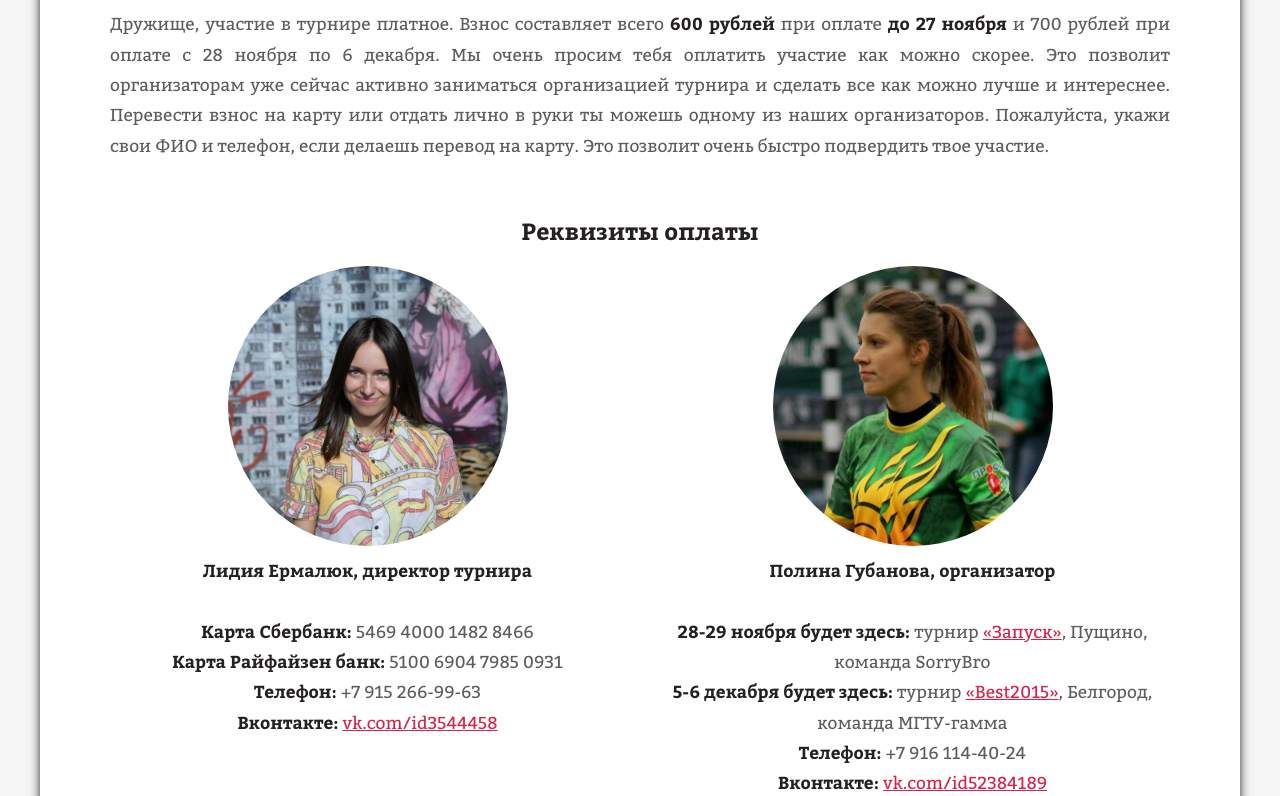
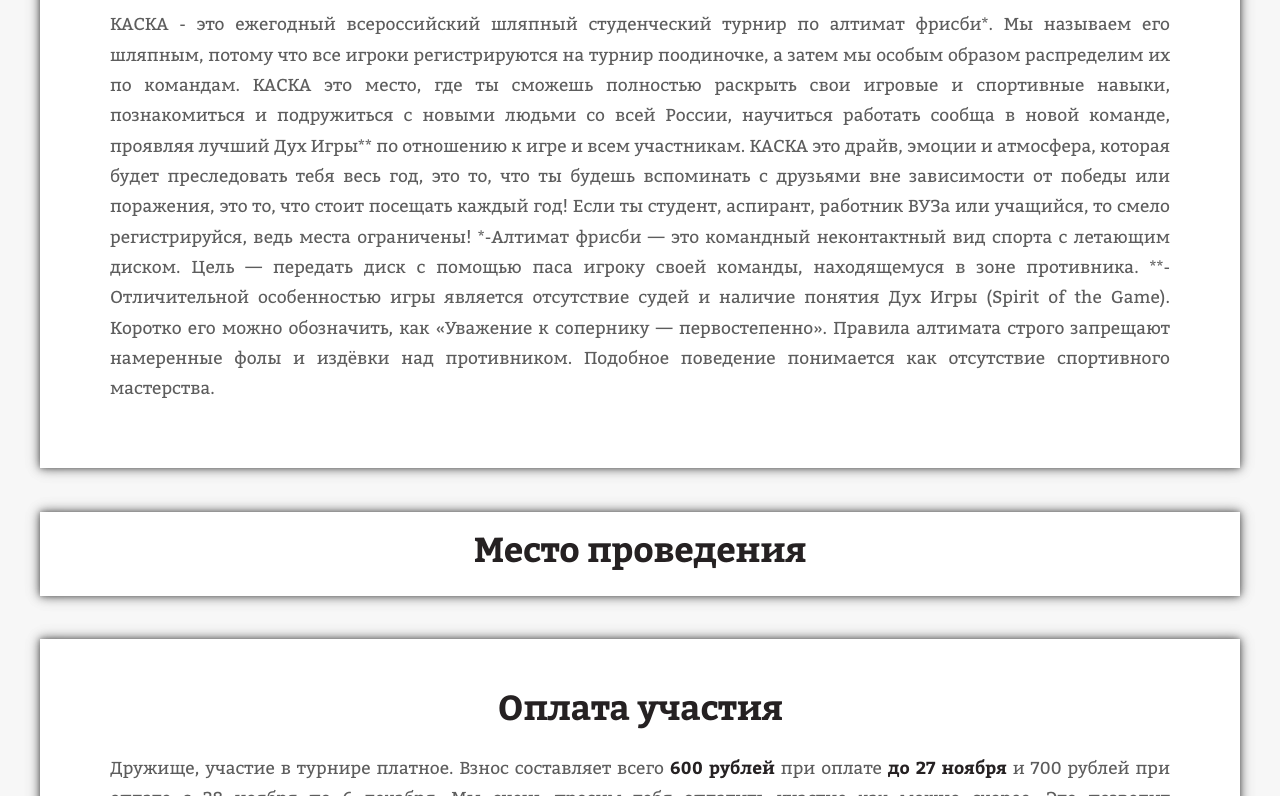
Before and after one commit to makstune/kaska_frontend, a plain HTML site: page main/information.html in a window 1280 px wide. Shown: the part 650-1446 px from the top of the page. Drawn offline with nearby package versions, Linux system fonts and the light colour scheme.

Commit message:
start working on maps in the information.html

```diff
--- a/main/assets/css/main.css
+++ b/main/assets/css/main.css
@@ -21,6 +21,10 @@
 		font-weight: bold;
 	}
 
+	article#maps {
+		padding: 0;
+
+	}
 	.two-col {
 		width: auto;
 		margin: 0;
--- a/main/information.html
+++ b/main/information.html
@@ -67,6 +67,54 @@
 								</div>
 							</div>
 						</article>
+
+						<article class="box post">
+							<div class="container">
+								<div class="row">
+									<div class="col-md-12">
+										<header>
+											<h2>
+												Как это будет
+											</h2>
+										</header>
+									</div>
+										<div class="col-md-12">
+											<p class="justify">
+												КАСКА - это ежегодный всероссийский шляпный студенческий турнир по алтимат фрисби*. Мы называем его шляпным, потому что все игроки регистрируются на турнир поодиночке, а затем мы особым образом распределим их по командам.
+												КАСКА это место, где ты сможешь полностью раскрыть свои игровые и спортивные навыки, познакомиться и подружиться с новыми людьми со всей России, научиться работать сообща в новой команде, проявляя лучший Дух Игры** по отношению к игре и всем участникам.
+												КАСКА это драйв, эмоции и атмосфера, которая будет преследовать тебя весь год, это то, что ты будешь вспоминать с друзьями вне зависимости от победы или поражения, это то, что стоит посещать каждый год!
+												Если ты студент, аспирант, работник ВУЗа или учащийся, то смело регистрируйся, ведь места ограничены!
+
+												*-Алтимат фрисби — это командный неконтактный вид спорта с летающим диском. Цель — передать диск с помощью паса игроку своей команды, находящемуся в зоне противника.
+
+												**-Отличительной особенностью игры является отсутствие судей и наличие понятия Дух Игры (Spirit of the Game). Коротко его можно обозначить, как «Уважение к сопернику — первостепенно». Правила алтимата строго запрещают намеренные фолы и издёвки над противником. Подобное поведение понимается как отсутствие спортивного мастерства.
+											</p>
+										</div>
+
+								</div>
+							</div>
+						</article>
+
+						<article class="box post" id="maps">
+						<script type="text/javascript" charset="utf-8" src="https://api-maps.yandex.ru/services/constructor/1.0/js/?sid=RpxhmpoEJ-VXXKRzHLMvoMfG2C-HPWbw&width=1200&height=661&lang=ru_RU&sourceType=constructor"></script>
+							<div class="container">
+								<div class="row">
+									<div class="col-md-12">
+										<header>
+											<h2>
+												Место проведения
+											</h2>
+										</header>
+									</div>
+										<div class="col-md-12">
+
+										</div>
+
+								</div>
+							</div>
+						</article>
+
+
 
 						<article class="box post">
 							<div class="container">
@@ -232,6 +280,7 @@
 			<script src="assets/js/skel-viewport.min.js"></script>
 			<script src="assets/js/util.js"></script>
 			<!--[if lte IE 8]><script src="assets/js/ie/respond.min.js"></script><![endif]-->
+
 			<script src="assets/js/main.js"></script>
 			<script src="assets/js/menu_selector.js"></script>
 
```
